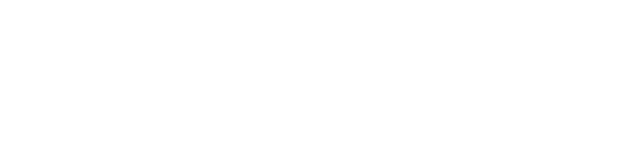
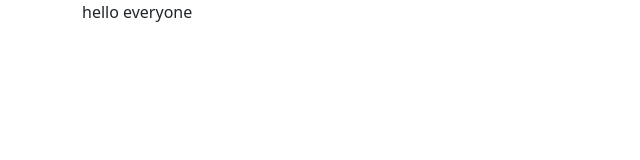
Before and after one commit to saran0702/VAC, a plain HTML site: page index.html in a window 1280 px wide. Shown: the whole page, without its empty margins (0-640 px from the left). Drawn offline with Linux system fonts and the light colour scheme.

Commit message:
Initial commit

```diff
--- a/index.html
+++ b/index.html
@@ -7,6 +7,17 @@
     <link rel="stylesheet" href="./assets/css/bootstrap.min.css">
 </head>
 <body>
+    <section class="about">
+        <div class="container">
+            <div class="row">
+                <div class="col-md-12">
+                    <div class="para">
+                    <p>hello everyone</p>
+                    </div>
+                </div>
+            </div>
+        </div>
+    </section>
     <script src="./assets/js/bootstrap.bundle.min.js"></script>
 </body>
 </html>
```
